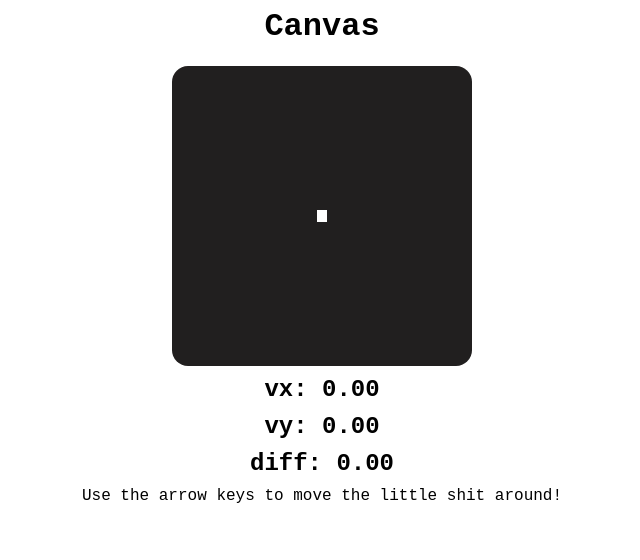
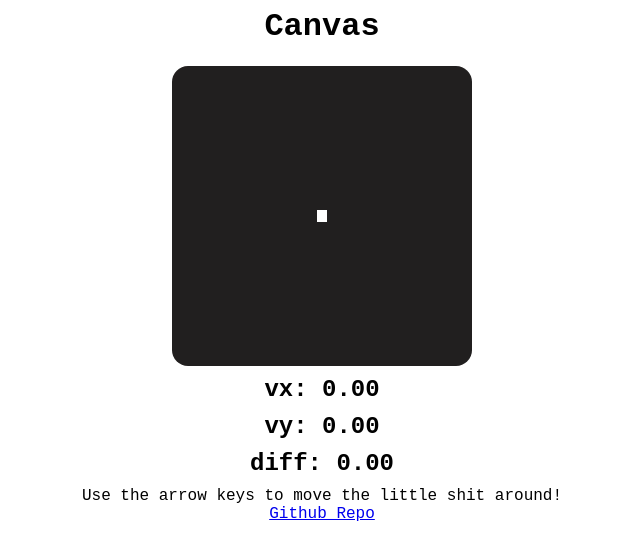
Before and after one commit to J-F2/mpb-test, a plain HTML site: page index.html in a window 1280 px wide. Shown: the whole page, without its empty margins (318-958 px from the left). Drawn offline with Linux system fonts and the light colour scheme.

Commit message:
link to repo

```diff
--- a/index.html
+++ b/index.html
@@ -12,6 +12,7 @@
             <div>
                 Use the arrow keys to move the little shit around!
             </div>
+            <a href="https://github.com/J-F2/mpb-test">Github Repo</a>
         </div>
         <script src="square.js"></script>
         <script src="controls.js"></script>
```
